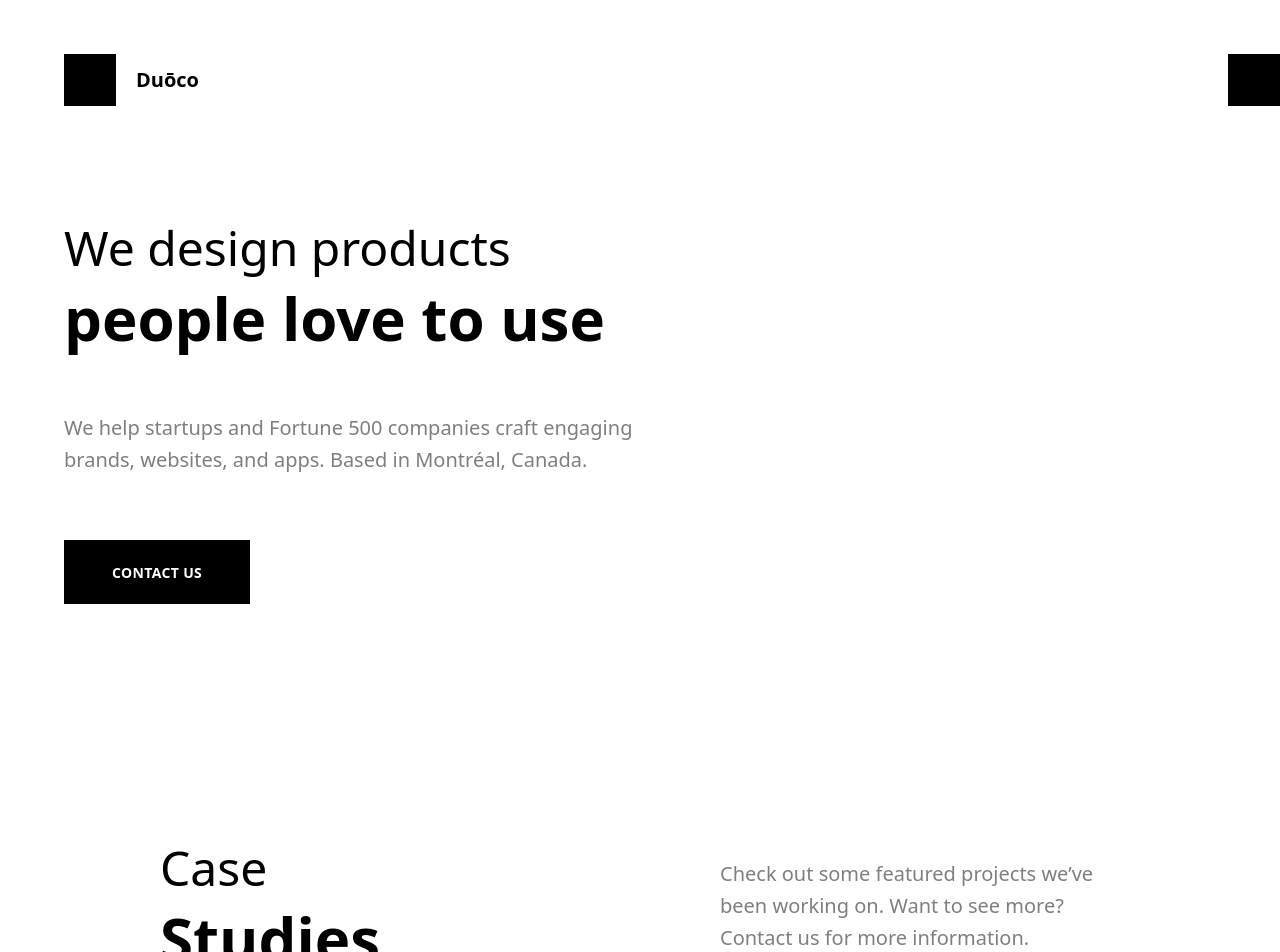
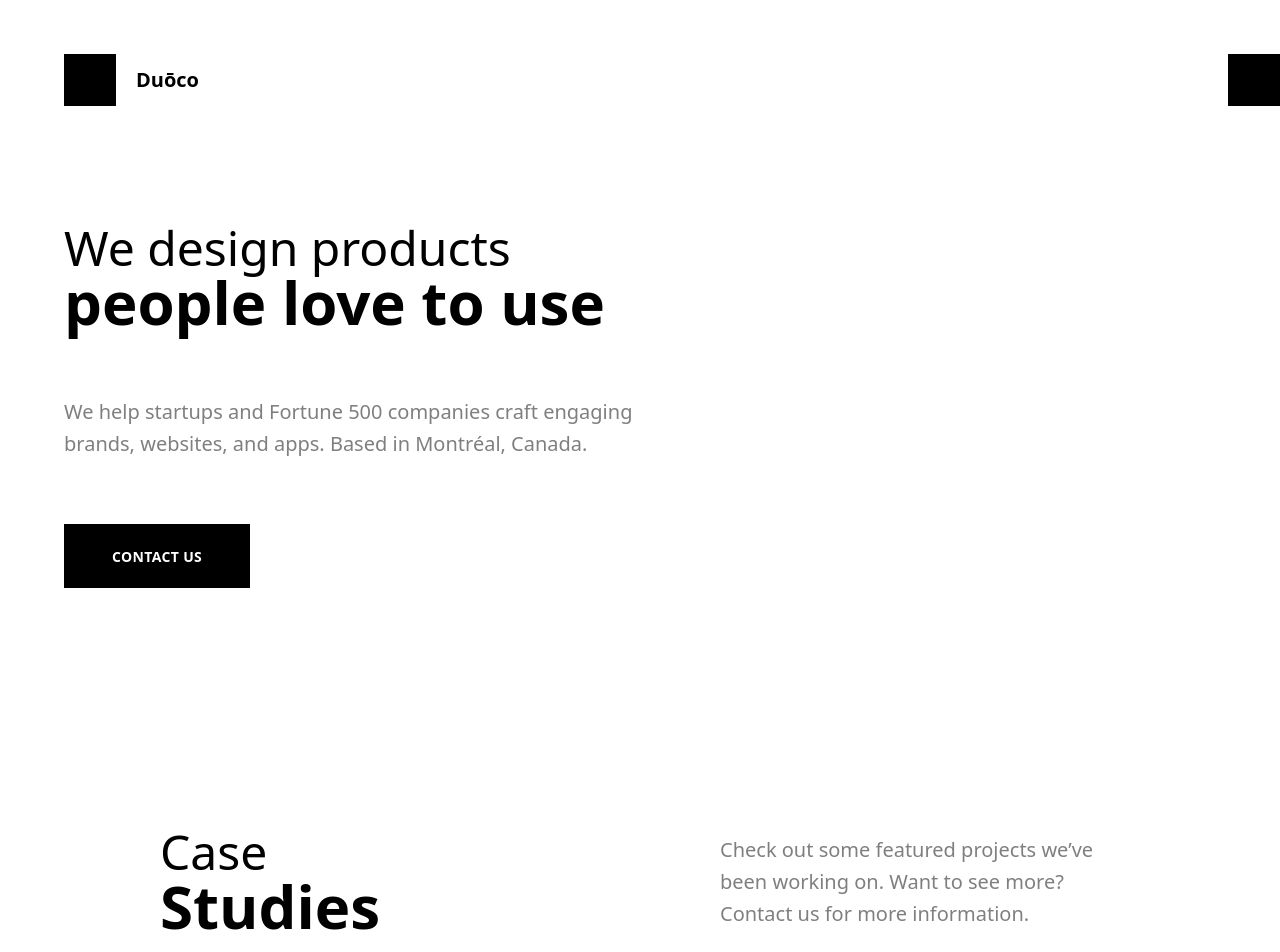
Before and after one commit to duocostudio/duoco-website, a Next.js app: page / in a window 1280 px wide. Shown: the top 952 px of the page. Built offline with nearby package versions, Linux system fonts and the light colour scheme.

Commit message:
remove margin bottom

```diff
--- a/pages/index.js
+++ b/pages/index.js
@@ -82,7 +82,9 @@
             </div>
             <div className="h-16"></div>
             <div className="flex flex-col">
-              <Title>We design products</Title>
+              <div className="-mb-4">
+                <Title>We design products</Title>
+              </div>
               <Subtitle size="6xl">people love to use</Subtitle>
             </div>
             <div className="h-16"></div>
@@ -107,7 +109,9 @@
               <div className="h-20"></div>
               <div className="flex flex-row items-center mb-20">
                 <div className="flex flex-col">
-                  <Title>Case</Title>
+                  <div className="-mb-4">
+                    <Title>Case</Title>
+                  </div>
                   <Subtitle size="6xl">Studies</Subtitle>
                 </div>
                 <div className="ml-auto w-5/12">
@@ -174,7 +178,7 @@
       {/* Reviews */}
       <section>
         <Container>
-          <div className="p-40">
+          <div className="p-24">
             <div className="flex flex-col">
               <Title>Reviews</Title>
               <Subtitle>Words on the street</Subtitle>
```
